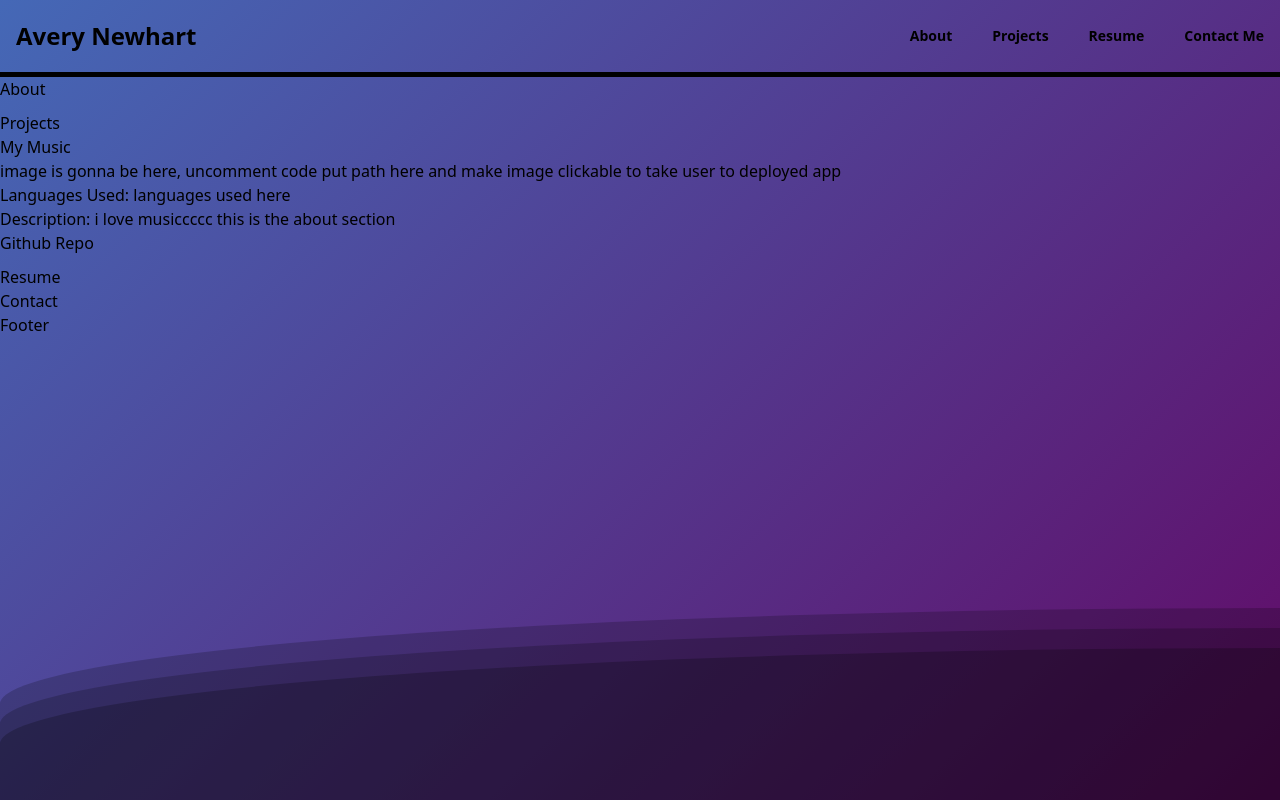
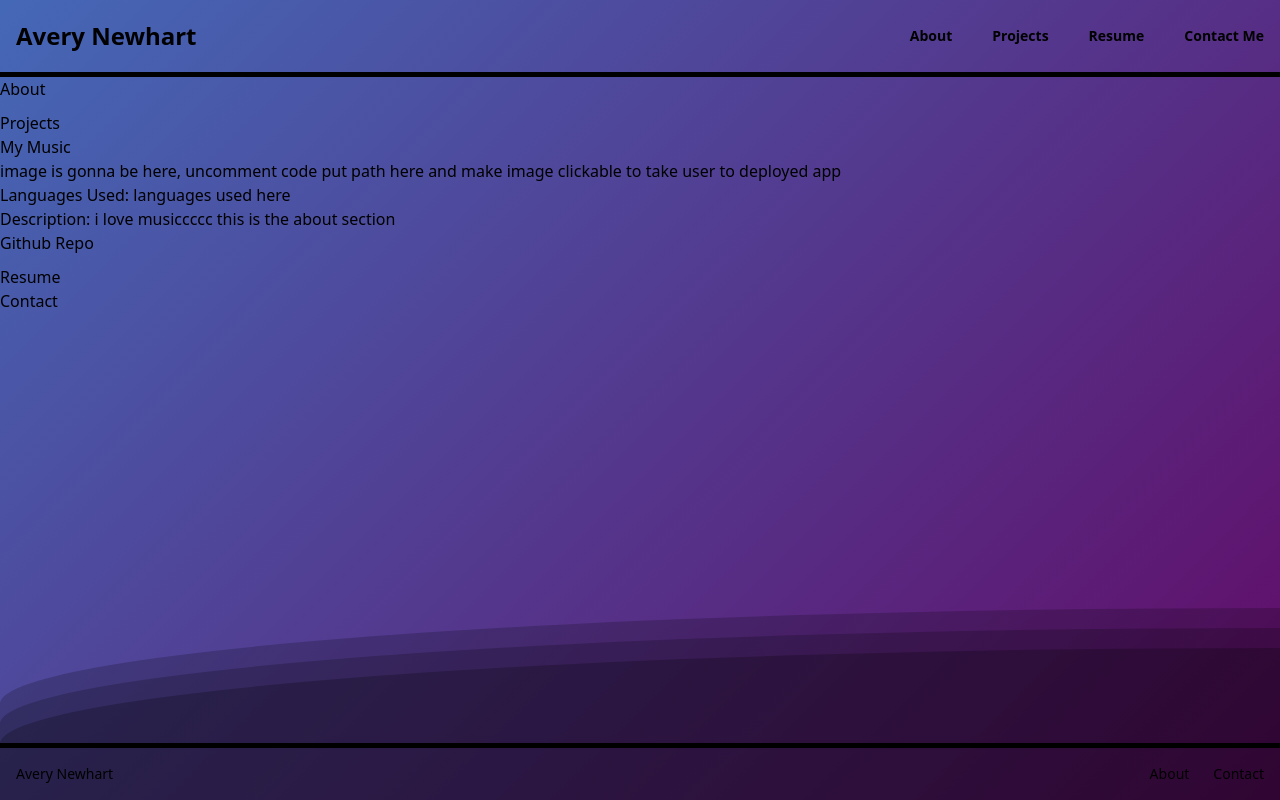
Before and after one commit to AveryNewhart/new-portfolio, a Vue app: page / in a window 1280 px wide. Built offline with nearby package versions, Linux system fonts and the light colour scheme.

Commit message:
footer added, more style to be done later

```diff
--- a/src/App.vue
+++ b/src/App.vue
@@ -28,7 +28,9 @@ import Footer from './components/Footer.vue';
       <div class="contactDiv">
         <Contact />
       </div>
-      <Footer />
+      <div class="fixed bottom-0 left-0 w-full">
+        <Footer />
+      </div>
     </div>
   </div>
 </template>
--- a/src/components/Footer.vue
+++ b/src/components/Footer.vue
@@ -2,10 +2,28 @@
 </script>
 
 <template>
-  <div>
-    <h1>Footer</h1>
+  <div class="mainDivFoot">
+    <footer class="">
+      <div class="w-full mx-auto max-w-screen-xl p-4 md:flex md:items-center md:justify-between">
+        <span class="text-sm sm:text-center">Avery Newhart
+        </span>
+      <ul class="flex flex-wrap items-center mt-3 text-sm font-medium sm:mt-0">
+        <li>
+            <a href="#" class="mr-4 hover:underline md:mr-6 ">About</a>
+        </li>
+        <li>
+            <a href="#" class="hover:underline">Contact</a>
+        </li>
+      </ul>
+      </div>
+    </footer>
   </div>
 </template>
 
 <style scoped>
+
+.mainDivFoot {
+  border-top: 5px solid black;
+}
+
 </style>
```
